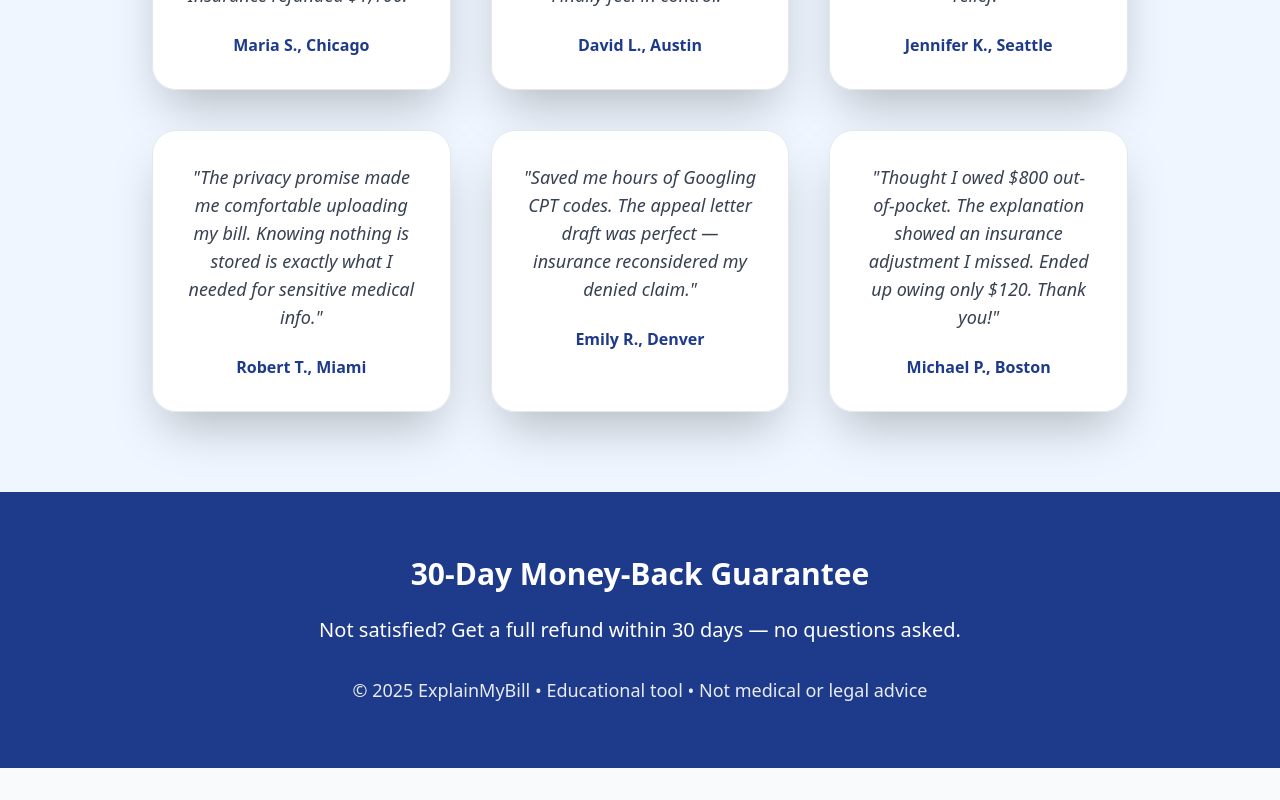
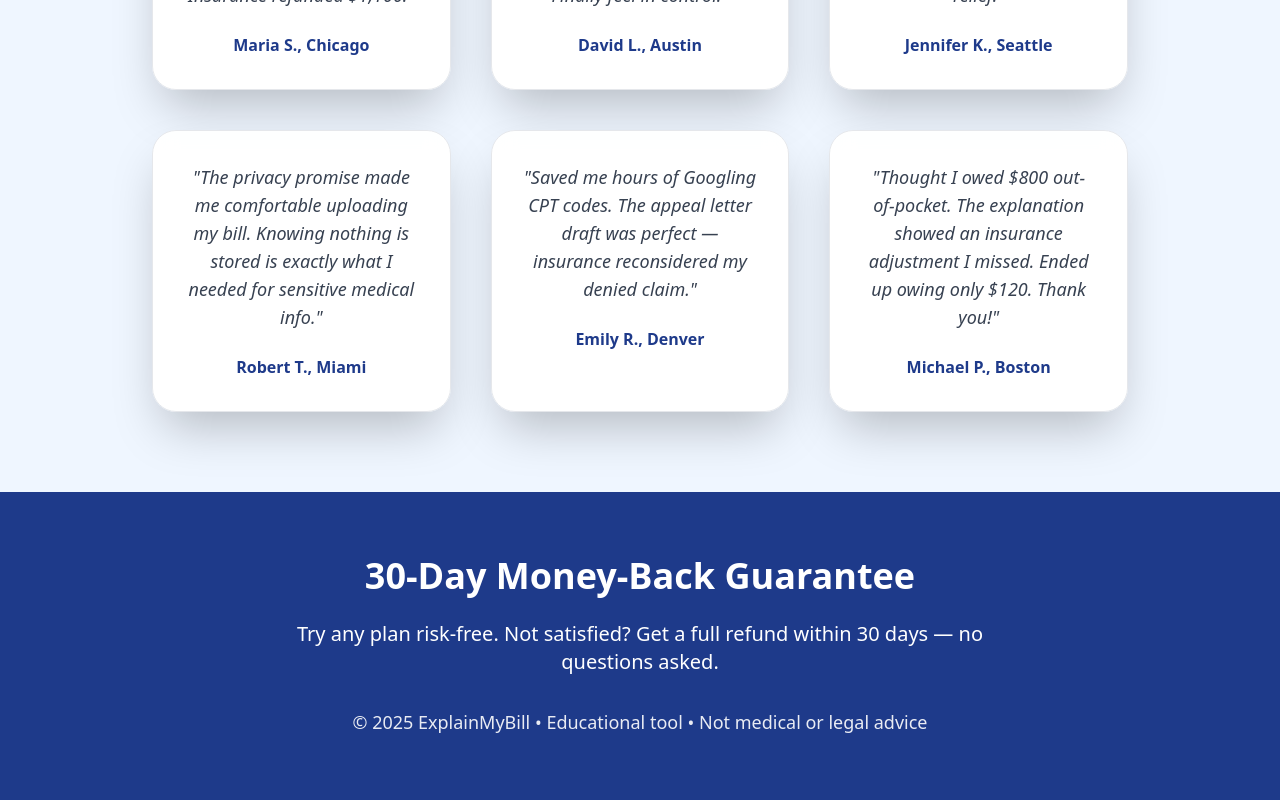
Before and after one commit to kevin-phan-25/explain-my-bill-frontend, a React (Create React App) app in the folder frontend/: page / in a window 1280 px wide. Shown: the part 1985-2785 px from the top of the page. Before the commit the page ends 2753 px from the top, so only its background shows below. Built offline with nearby package versions, Linux system fonts and the light colour scheme.

Commit message:
Update App.js

```diff
--- a/frontend/src/App.js
+++ b/frontend/src/App.js
@@ -6,7 +6,7 @@ import UpgradeModal from './components/UpgradeModal';
 import Loader from './components/Loader';
 import Testimonials from './components/Testimonials';
 
-const stripePromise = loadStripe('pk_test_51YourTestKeyHere'); // Replace with your actual test key
+const stripePromise = loadStripe('pk_test_51YourTestKeyHere'); // KEEP TEST KEY — safe for testing
 
 function App() {
   const [result, setResult] = useState(null);
@@ -32,7 +32,6 @@ function App() {
     setShowUpgrade(false);
   };
 
-  // Full realistic sample data
   const sampleBills = [
     {
       name: 'Routine Check-Up (Normal)',
@@ -136,7 +135,7 @@ function App() {
 
   return (
     <div className="min-h-screen bg-gradient-to-b from-blue-50 via-white to-indigo-50">
-      {/* Accessibility Skip Link */}
+      {/* Accessibility */}
       <a href="#main-content" className="sr-only focus:not-sr-only focus:absolute focus:top-4 focus:left-4 bg-blue-600 text-white px-6 py-3 rounded-lg z-50">
         Skip to main content
       </a>
@@ -151,7 +150,7 @@ function App() {
         </div>
       </header>
 
-      {/* Strong Privacy Badge – Prominent Trust Signal */}
+      {/* Strong Privacy Badge */}
       <div className="container mx-auto px-6 -mt-8 relative z-10 mb-12">
         <div className="bg-white rounded-3xl shadow-2xl p-8 text-center border-4 border-green-400">
           <div className="flex items-center justify-center gap-4 mb-4">
@@ -199,7 +198,7 @@ function App() {
         )}
       </main>
 
-      {/* Sample Bills – 50% Smaller Images + Tighter Grid */}
+      {/* Sample Bills – 50% Smaller */}
       <section className="container mx-auto px-6 py-16 bg-gray-50">
         <h2 className="text-4xl font-bold text-center text-blue-900 mb-12">
           Or Try a Sample Bill Instantly
@@ -230,15 +229,15 @@ function App() {
         </div>
       </section>
 
-      {/* Testimonials – Prominent Trust Builder */}
+      {/* Testimonials */}
       <Testimonials />
 
       {/* Footer with Strong Guarantee */}
       <footer className="bg-blue-900 text-white py-16 text-center">
         <div className="container mx-auto px-6">
-          <p className="text-3xl font-bold mb-6">30-Day Money-Back Guarantee</p>
+          <p className="text-4xl font-bold mb-6">30-Day Money-Back Guarantee</p>
           <p className="text-xl mb-8 max-w-3xl mx-auto">
-            Not satisfied? Get a full refund within 30 days — no questions asked.
+            Try any plan risk-free. Not satisfied? Get a full refund within 30 days — no questions asked.
           </p>
           <p className="text-lg opacity-90">
             © 2025 ExplainMyBill • Educational tool • Not medical or legal advice
```
